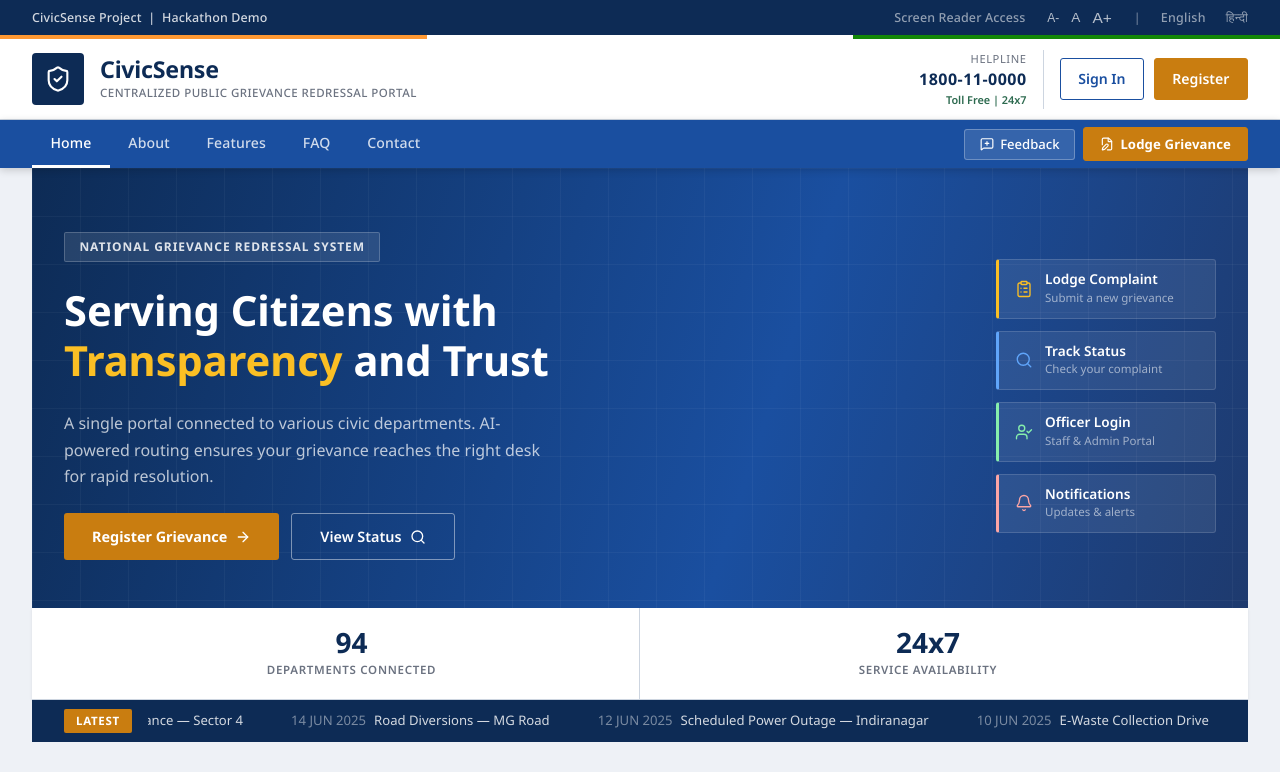
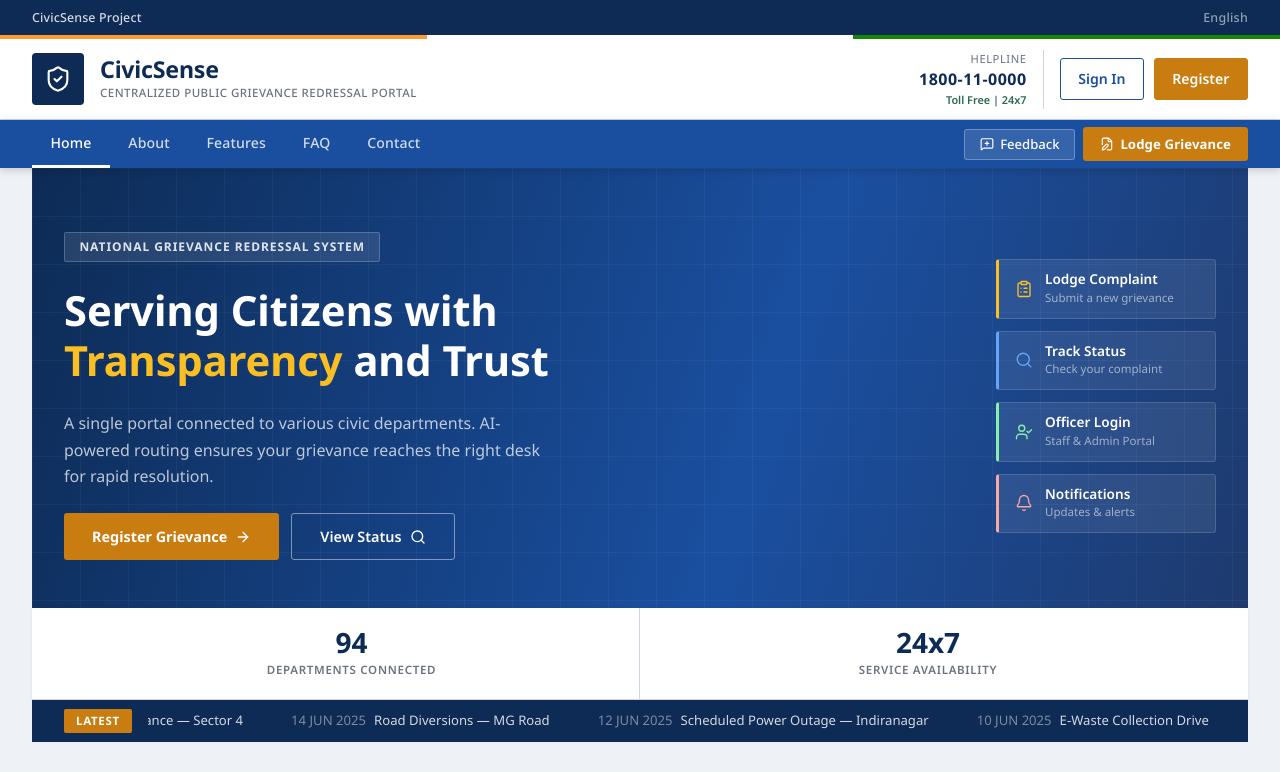
Before and after one commit to maithili39/HackgenX, a React (Vite) app in the folder frontend/: page / in a window 1280 px wide. Shown: the top 772 px of the page. Built offline with nearby package versions, Linux system fonts and the light colour scheme; no server answers.

Commit message:
Update Navbar styling

```diff
--- a/frontend/src/components/Navbar.jsx
+++ b/frontend/src/components/Navbar.jsx
@@ -60,17 +60,9 @@ export default function Navbar() {
                 letterSpacing: '0.01em',
             }}>
                 <div className="container flex-row justify-between" style={{ height: '2.2rem' }}>
-                    <span>CivicSense Project &nbsp;|&nbsp; Hackathon Demo</span>
+                    <span>CivicSense Project</span>
                     <div style={{ display: 'flex', gap: '1.25rem', alignItems: 'center' }}>
-                        <span style={{ color: 'rgba(255,255,255,0.55)' }}>Screen Reader Access</span>
-                        <span style={{ color: 'rgba(255,255,255,0.55)', display: 'flex', gap: '0.5rem' }}>
-                            <button style={{ background: 'none', border: 'none', color: 'rgba(255,255,255,0.7)', cursor: 'pointer', fontSize: '0.75rem', padding: '0 2px' }}>A-</button>
-                            <button style={{ background: 'none', border: 'none', color: 'rgba(255,255,255,0.7)', cursor: 'pointer', fontSize: '0.85rem', padding: '0 2px' }}>A</button>
-                            <button style={{ background: 'none', border: 'none', color: 'rgba(255,255,255,0.7)', cursor: 'pointer', fontSize: '0.97rem', padding: '0 2px' }}>A+</button>
-                        </span>
-                        <span style={{ color: 'rgba(255,255,255,0.4)' }}>|</span>
                         <span style={{ color: 'rgba(255,255,255,0.55)', letterSpacing: '0.02em' }}>English</span>
-                        <span style={{ color: 'rgba(255,255,255,0.55)' }}>हिन्दी</span>
                     </div>
                 </div>
             </div>
```
